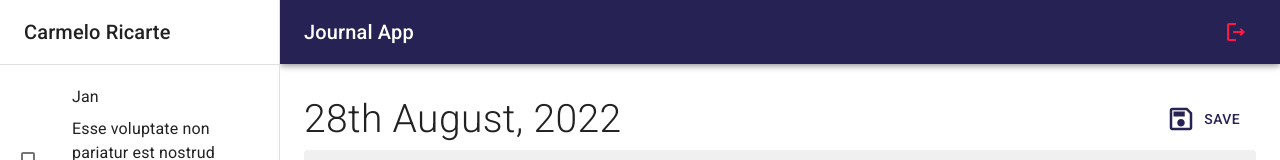
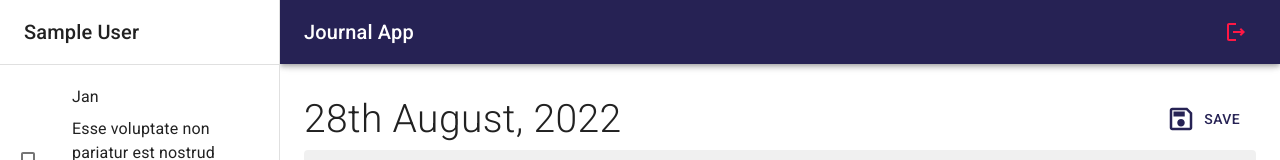
Before and after one commit to CarmeloRicarte/journal-app, a React (Vite) app: page / in a window 1280 px wide. Shown: the top 160 px of the page. Built offline with nearby package versions, Linux system fonts and the light colour scheme; no server answers; sample sign-in values are in the browser's storage.

Commit message:
feat: show user name at sidebar

```diff
--- a/src/journal/components/Sidebar.tsx
+++ b/src/journal/components/Sidebar.tsx
@@ -12,11 +12,14 @@ import {
   Toolbar,
   Typography,
 } from "@mui/material";
+import { useAppSelector } from "../../store/hooks";
 
 type SidebarProps = {
   drawerWidth: number;
 };
 export const Sidebar = ({ drawerWidth }: SidebarProps) => {
+  const { displayName } = useAppSelector((state) => state.auth);
+
   return (
     <Box
       component="nav"
@@ -31,8 +34,8 @@ export const Sidebar = ({ drawerWidth }: SidebarProps) => {
         }}
       >
         <Toolbar>
-          <Typography variant="h6" noWrap component="div">
-            Carmelo Ricarte
+          <Typography variant="h6" component="div">
+            {displayName}
           </Typography>
         </Toolbar>
         <Divider />
```
